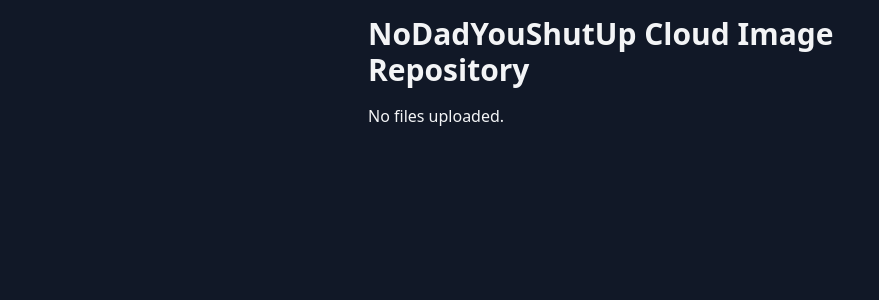
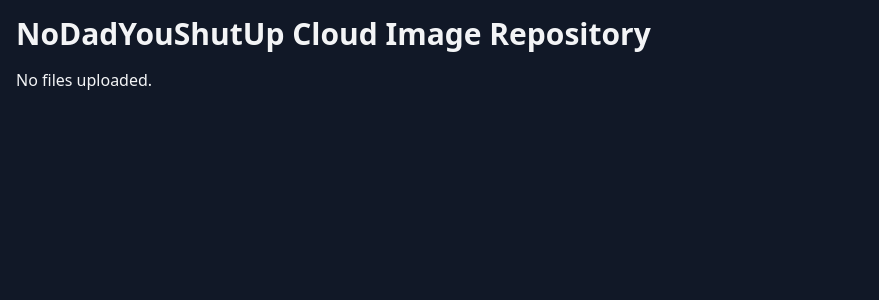
Before and after one commit to nodadyoushutup/cloud-image-repository, a Flask app: page / in a window 1280 px wide. Shown: the top 300 px of the page, without its empty margins (0-879 px from the left). Run offline with Flask 3, Linux system fonts and the light colour scheme; some libraries are stand-ins or nearby versions.

Commit message:
template

```diff
--- a/templates/index.html
+++ b/templates/index.html
@@ -6,7 +6,7 @@
     <script src="https://cdn.tailwindcss.com"></script>
 </head>
 <body class="bg-gray-900 text-gray-100 min-h-screen">
-<div class="container mx-auto max-w-xl p-4">
+    <div class="p-4">
         <h1 class="text-3xl font-bold mb-4">NoDadYouShutUp Cloud Image Repository</h1>
         <ul class="mb-6 space-y-1">
             {% for file in files %}
```
Lines whose indentation alone changed are shown as unchanged.
